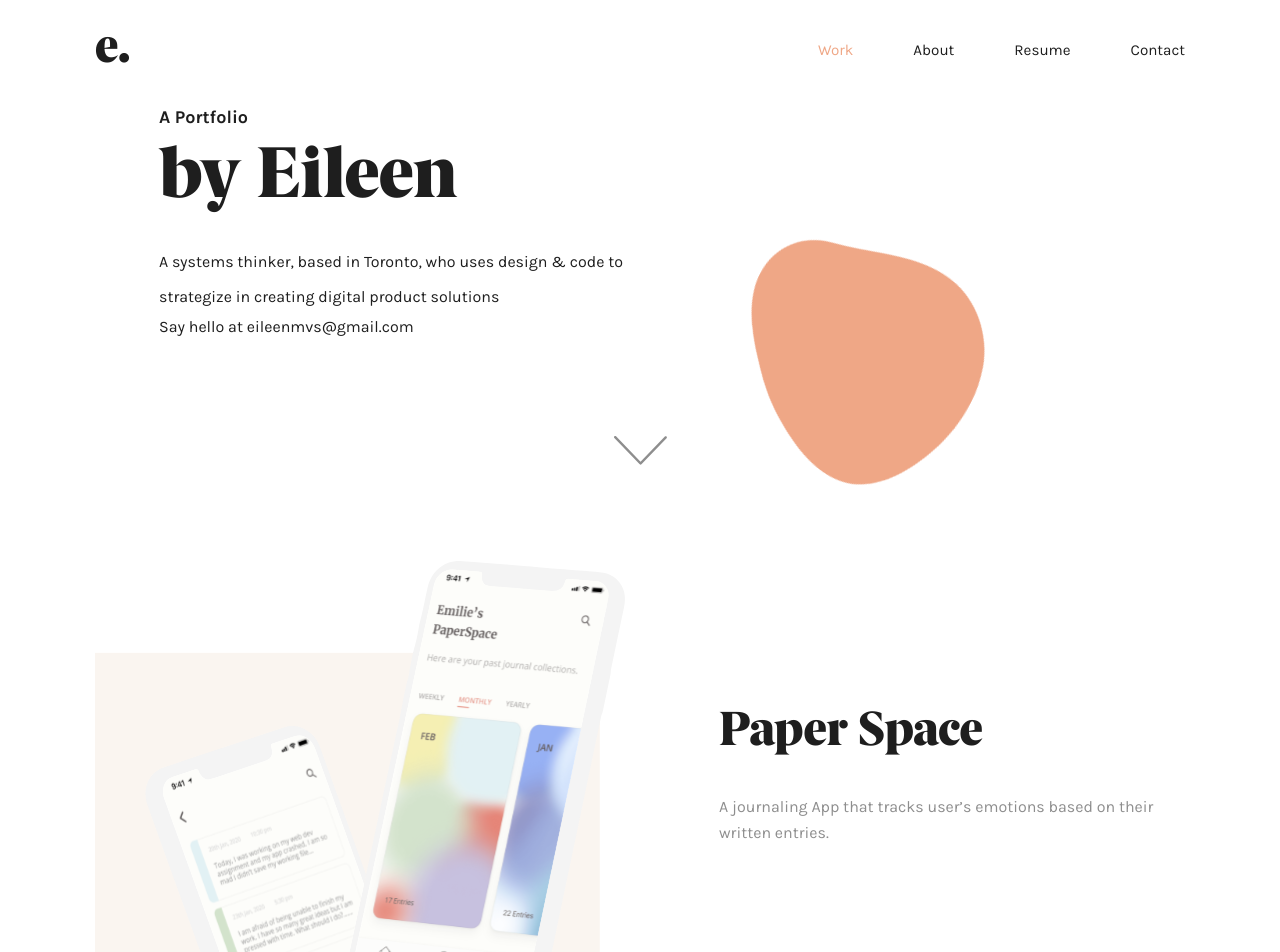
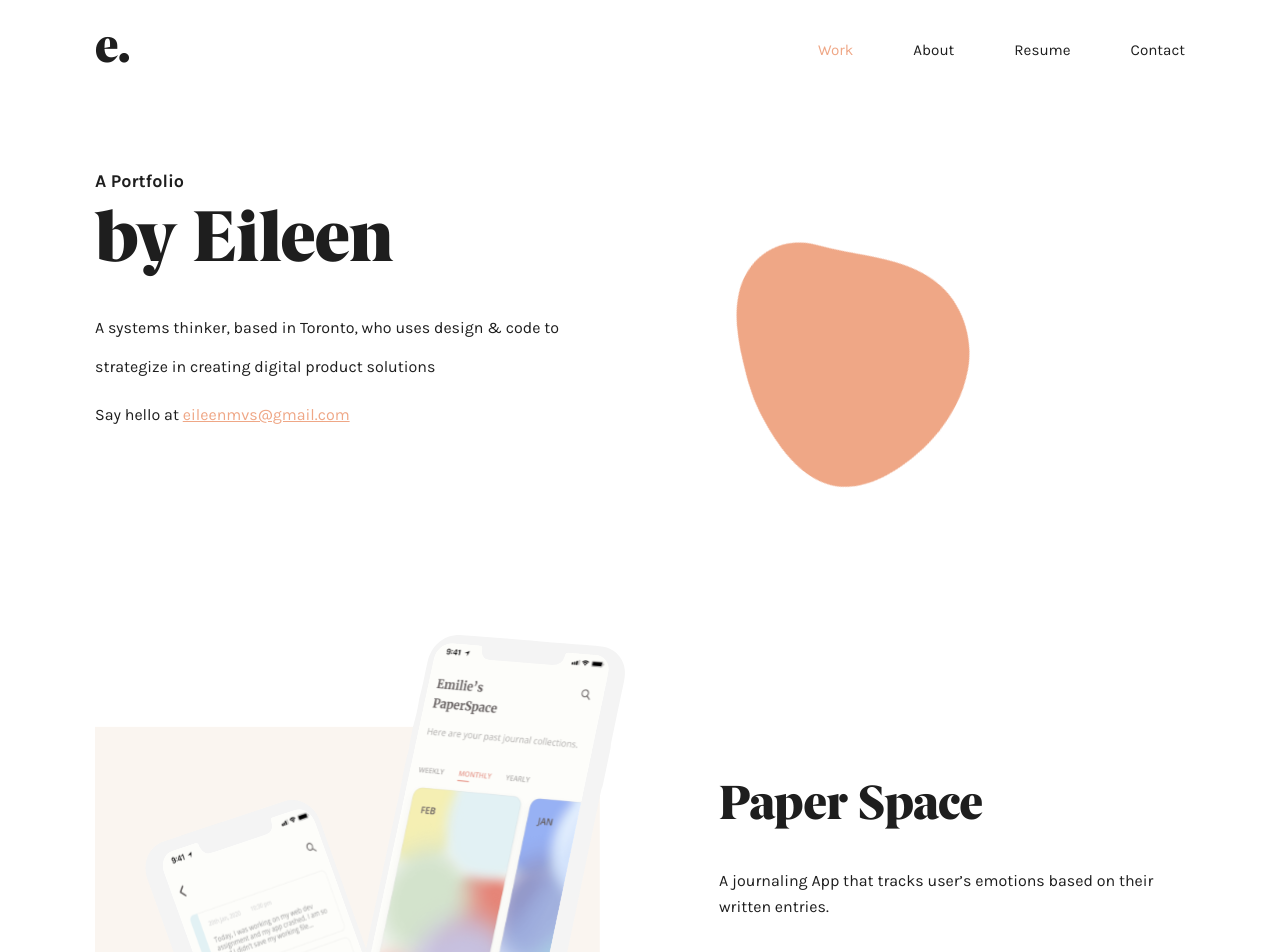
Before and after one commit to eileenmsantiago/eileensantiago, a React (Create React App) app: page / in a window 1280 px wide. Shown: the top 952 px of the page. Built offline with nearby package versions, Linux system fonts and the light colour scheme.

Commit message:
clean up work

```diff
--- a/src/components/Blob/Blob.scss
+++ b/src/components/Blob/Blob.scss
@@ -1,14 +1,13 @@
 @keyframes blob-move {
-    0%   { transform: scale(1)   translate(10px, -30px); }
+    0%   { transform: scale(1)   translate(10px, -20px); }
     38%  { transform: scale(0.8, 1) translate(80px, 30px) rotate(160deg); }
     40%  { transform: scale(0.8, 1) translate(80px, 30px) rotate(160deg); }
     78%  { transform: scale(1.3) translate(0px, 50px) rotate(-20deg); }
     80%  { transform: scale(1.3) translate(0px, 50px) rotate(-20deg); }
-    100% { transform: scale(1)   translate(10px, -30px); }
+    100% { transform: scale(1)   translate(10px, -20px); }
 }
 
 .blob {
-    position: absolute;
     width: 100%;
     height: 300px;
     &__container {
--- a/src/components/FadeIn/FadeIn.jsx
+++ b/src/components/FadeIn/FadeIn.jsx
@@ -1,15 +1,24 @@
 import React , { useState, useEffect, useRef } from 'react';
 
 function FadeIn(props) {
-    const [ isVisible, setVisible ] = useState(true);
+
+    const [ isVisible, setVisible ] = useState(false);
     const domRef = useRef();
+
     useEffect(() => {
+
         const observer = new IntersectionObserver(entries => {
-        entries.forEach(entry => setVisible(entry.isIntersecting));
-        });
+            entries.forEach(entry => {
+                if(!isVisible) {
+                    setVisible(entry.isIntersecting)
+                }
+            });
+        })
         observer.observe(domRef.current);
+
         return () => observer.unobserve(domRef.current);
-    }, []);
+    }, [isVisible]);
+
     return (
         <div
             className={`fade-in-section ${isVisible ? 'is-visible' : ''}`}
--- a/src/components/Hero/Hero.jsx
+++ b/src/components/Hero/Hero.jsx
@@ -8,8 +8,7 @@ const Hero = (props) => {
 
     const { pageTitle, heading, description, showEmail, quote } = props;
     return(
-        <Container>
-            <div className="hero">
+        <>
             <Heading className="hero__title" level="h1" style="h5" weight="bold">
                 {pageTitle}
             </Heading>
@@ -22,20 +21,21 @@ const Hero = (props) => {
                         {description}
                     </Paragraph>
                     {showEmail ?
-                            <Paragraph size="sm" weight="regular" color="black">
-                                Say hello at <a className="footer__email-link" href="mailto:eileenmvs@gmail.com">eileenmvs@gmail.com</a>
+                        <Paragraph className="hero__description-email" size="sm" weight="regular" color="black">
+                            Say hello at <a className="custom-link" href="mailto:eileenmvs@gmail.com">eileenmvs@gmail.com</a>
                         </Paragraph>
                     : null }
                 </div>
                 <div className="col-md-6 hero__quote-container">
+                    <div style={{position: quote ? 'absolute' : 'static'}}>
                         <Blob/>
+                    </div>
                     <Paragraph size="xl" weight="regular" color="black-purple">
                         {quote}
                     </Paragraph>
                 </div>
             </div>
-            </div>
-        </Container>
+        </>
     )
 }
 
--- a/src/components/Hero/Hero.scss
+++ b/src/components/Hero/Hero.scss
@@ -11,7 +11,6 @@
 }
 
 .hero {
-    margin: 0 4rem;
 
     @include media-breakpoint-down(md) {
         margin: 0rem;
@@ -23,7 +22,8 @@
     }
 
     &__description {
-        line-height: 35px;
+        line-height: 2.45rem;
+        margin-bottom: 1rem;
     }
 
     &__quote-container {
--- a/src/pages/Work/Work.jsx
+++ b/src/pages/Work/Work.jsx
@@ -11,43 +11,45 @@ const Work = (props) => {
     const {projects} = props;
     return(
         <>
+            <section className="hero">
+                <Container width="md">
                     <Hero
                         pageTitle="A Portfolio"
                         heading="by Eileen"
                         description="A systems thinker, based in Toronto, who uses design & code to strategize in creating digital product solutions"
                         showEmail = {true}
                     />
-            <Container>
-                <img src="/assets/scroll.svg" className="divider"/>
-                {
-                    projects.map((project, index) => {
+                </Container>
+            </section>
+            <section className="projects">
+                <Container width="md">
+                    {projects.map((project, index) => {
                         return (
                             <FadeIn>
-
                                 <article className="projects">
                                     <div className="row projects__container" style={{flexDirection: index % 2 == 1 ? 'row-reverse' : undefined}}>
                                         <div className="col-md-6">
-                                                <a href={project.route} className="cta e-nav__link" >
+                                            <a href={project.route} className="cta" >
                                                 <img className="projects__container-image" src={project.tileImg}/>
                                             </a>
                                         </div>
                                         <div className="col-md-6 projects__container-content">
                                             <div className="projects__container-content-wrapper">
-                                                    <a href={project.route} className="cta e-nav__link" >
+                                                <a href={project.route} className="cta " >
                                                     <Heading className="project__container--header" level="h3" style="h2">{project.title}</Heading>
                                                 </a>
-                                                    <Paragraph size="reg" weight="regular" color="grey">
+                                                <Paragraph size="reg" weight="regular" color="black">
                                                     {project.description}
                                                 </Paragraph>
                                                 <div className="description">
-                                                        <Paragraph className="tags" size="sm" weight="bold" color="grey">
+                                                    <Paragraph className="tags" size="sm" weight="regular" color="grey">
                                                         {project.tags.map(tag => (
                                                             <>
                                                                 {tag}
                                                             </>
                                                         ))}
                                                     </Paragraph>
-                                                        <a href={project.route} className="cta e-nav__link" >
+                                                    <a href={project.route} className="cta " >
                                                         <Paragraph size="sm" weight="md" weight="bold" color="black">View More</Paragraph>
                                                         <img className="cta-icon" src="/assets/arrow.svg"/>
                                                     </a>
@@ -58,9 +60,9 @@ const Work = (props) => {
                                 </article>
                             </FadeIn>
                         );
-                    })
-                }
+                    })}
                 </Container>
+            </section>
         </>
     );
 }
--- a/src/pages/Work/Work.scss
+++ b/src/pages/Work/Work.scss
@@ -11,9 +11,7 @@
 }
 
 .projects {
-    display: flex;
     margin-bottom: 8rem;
-    border-radius: 10px;
 
     @include media-breakpoint-down(md) {
         margin-bottom: 6rem;
--- a/src/styles/global.scss
+++ b/src/styles/global.scss
@@ -42,7 +42,7 @@ html {
     }
 
     section {
-        margin-top: 3rem;
-        margin-bottom: 3rem;
+        margin-top: 4rem;
+        margin-bottom: 4rem;
     }
 }
--- a/src/styles/main.scss
+++ b/src/styles/main.scss
@@ -1,6 +1,5 @@
 @import '~bootstrap/scss/bootstrap-reboot';
 @import '~bootstrap/scss/bootstrap-grid';
-@import '~bootstrap/scss/mixins/_breakpoints.scss';
 
 @import './variables.scss';
 @import './global.scss';
```
Also changed, not shown: src/pages/Home.js (deleted, +0 -19 lines). Lines whose indentation alone changed are shown as unchanged.
